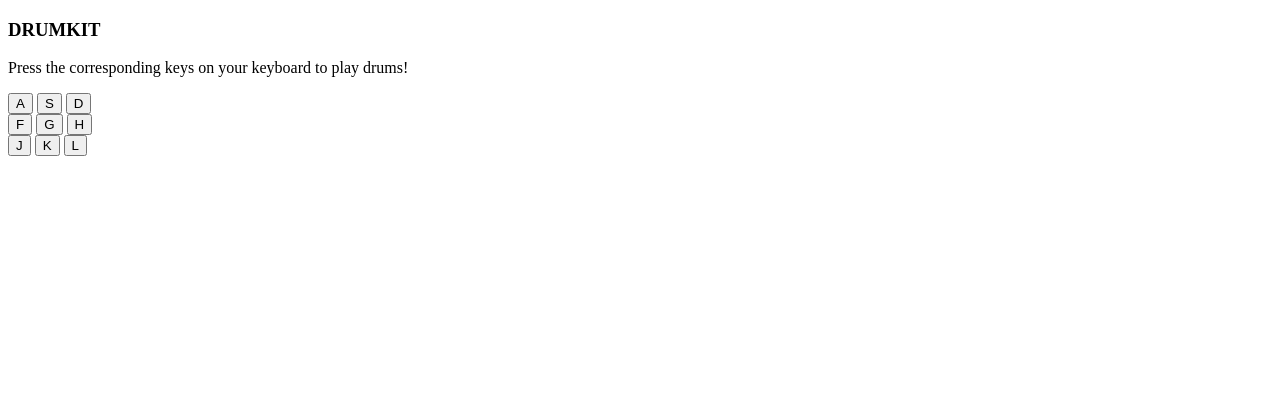
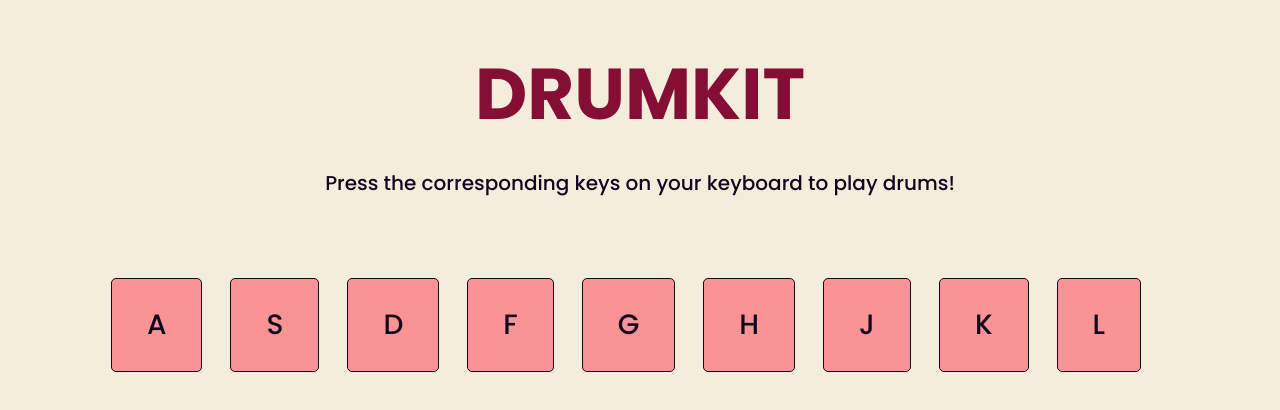
Before and after one commit to xraptorgg/drumkit, a plain HTML site: page index.html in a window 1280 px wide. Drawn offline with Linux system fonts and the light colour scheme.

Commit message:
Add style.css

```diff
--- a/index.html
+++ b/index.html
@@ -5,6 +5,10 @@
     <meta http-equiv="X-UA-Compatible" content="IE=edge">
     <meta name="viewport" content="width=device-width, initial-scale=1.0">
     <title>Drumkit</title>
+    <link rel = "stylesheet" href = "style.css">
+    <link rel="preconnect" href="https://fonts.googleapis.com">
+    <link rel="preconnect" href="https://fonts.gstatic.com" crossorigin>
+    <link href="https://fonts.googleapis.com/css2?family=Poppins:wght@500;600;700;900&family=Roboto:wght@400;700&display=swap" rel="stylesheet">
 </head>
 <body>
     <main>
@@ -12,19 +16,18 @@
             <h3 class = "hero-head">DRUMKIT</h3>
             <p class = "hero-text">Press the corresponding keys on your keyboard to play drums!</p>
         </div>
+        <div class = "button-container">
             <div class = "drums">
                 <button class = "drum-keys">A</button>
                 <button class = "drum-keys">S</button>
                 <button class = "drum-keys">D</button>
-            <br>
                 <button class = "drum-keys">F</button>
                 <button class = "drum-keys">G</button>
                 <button class = "drum-keys">H</button>
-            <br>
                 <button class = "drum-keys">J</button>
                 <button class = "drum-keys">K</button>
                 <button class = "drum-keys">L</button>
-            <br>
+            </div>
         </div>
     </main>
 </body>
--- /dev/null
+++ b/style.css
@@ -0,0 +1,49 @@
+* {
+    padding: 0;
+    margin: 0;
+}
+
+body {
+    background-color: #F5EDDC;
+}
+
+.hero {
+    display: flex;
+    flex-direction: column;
+    align-items: center;
+    padding: 40px;
+}
+
+.hero-head {
+    font-family: 'Poppins', sans-serif;
+    font-family: 700;
+    font-size: 72px;
+    color: #850E35;
+}
+
+.hero-text {
+    margin-top: 20px;
+    color : #100720;
+    font-family: 'Poppins', sans-serif;
+    font-weight: 400;
+    font-size: 20px;
+}
+
+.drums {
+    margin-top: 40px;
+    display: flex;
+    justify-content: center;
+}
+
+
+.drum-keys {
+    background-color: #FA9494;
+    padding: 25px 35px;
+    margin-right: 28px;
+    border-radius: 5px;
+    border: 1.6px solid #100720;
+    font-family: 'Poppins', sans-serif;
+    font-weight: 400;
+    font-size: 28px;
+    color: #100720;
+}
```
Lines whose indentation alone changed are shown as unchanged.
